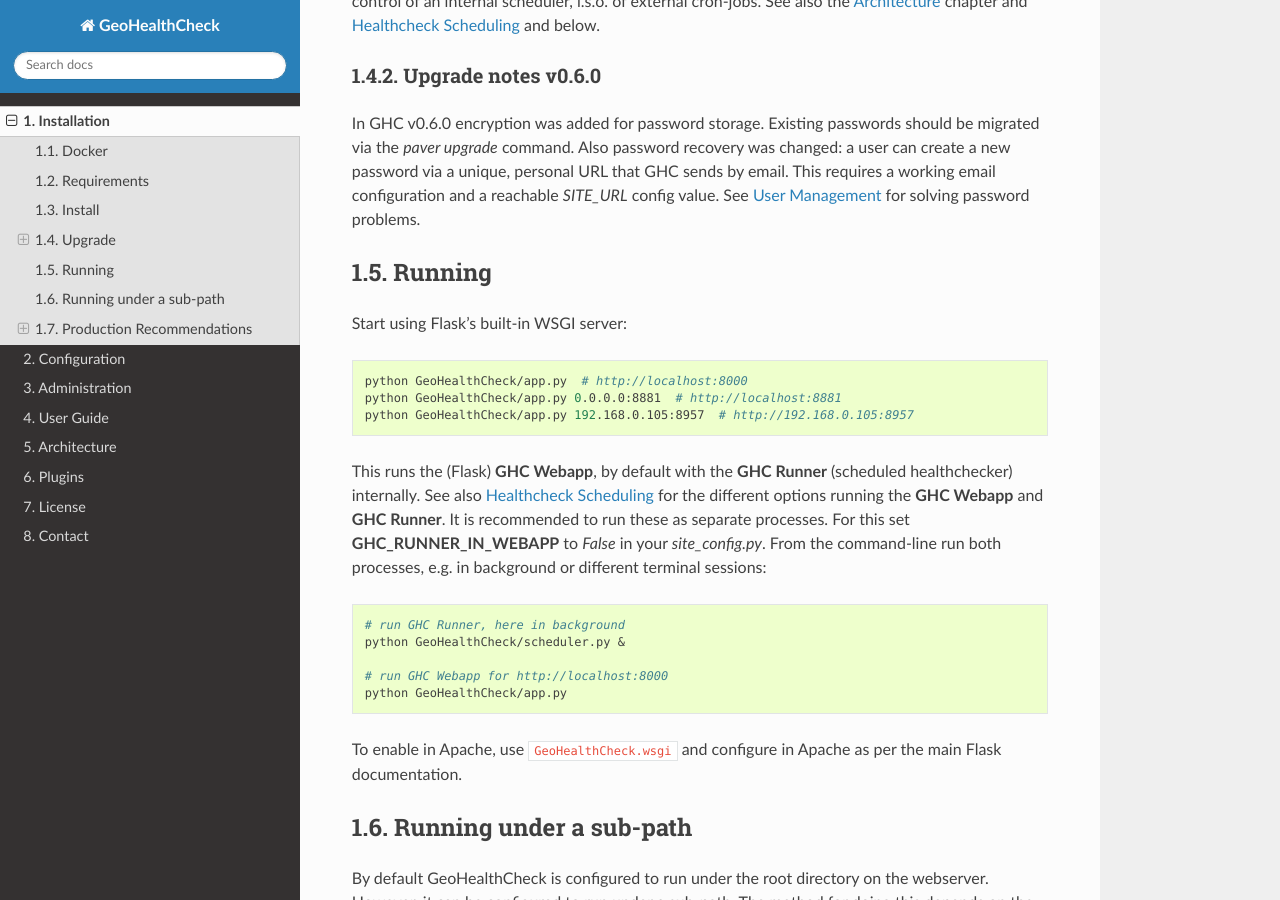
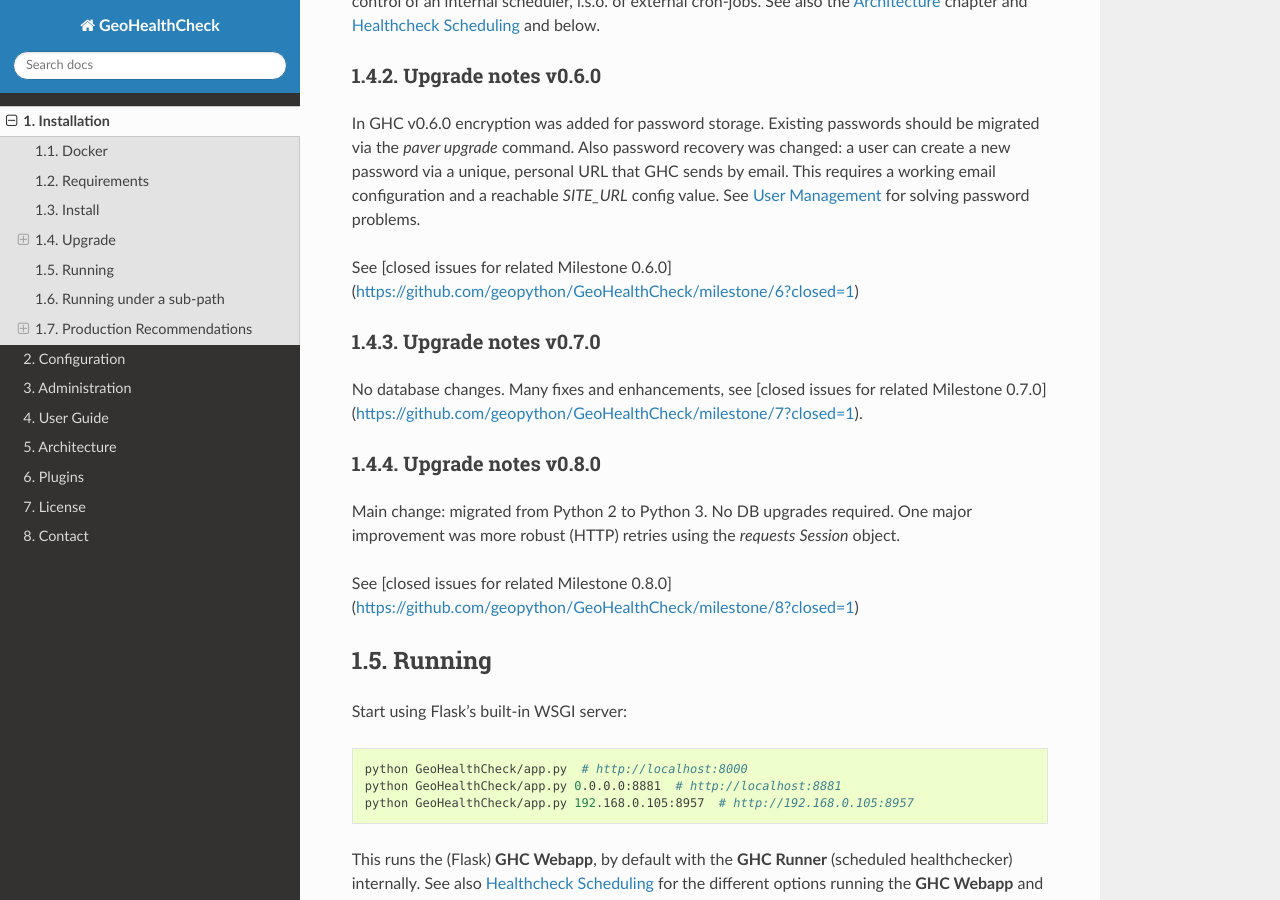
Before and after one commit to geopython/GeoHealthCheck, a Sphinx documentation site: the page built from docs/install.rst, in a window 1280 px wide and 900 px high, scrolled down 2491 px. Built offline with Sphinx 7.4.7 and the Read the Docs theme 2.0.0, drawn with Linux system fonts in a browser that asks for light colours.

Commit message:
docs - made upgrade info uptodate

```diff
--- a/docs/install.rst
+++ b/docs/install.rst
@@ -136,6 +136,20 @@
 a unique, personal URL that GHC sends by email. This requires a working email configuration and a reachable
 `SITE_URL` config value. See :ref:`admin_user_mgt` for solving password problems.
 
+See [closed issues for related Milestone 0.6.0](https://github.com/geopython/GeoHealthCheck/milestone/6?closed=1)
+
+Upgrade notes v0.7.0
+....................
+
+No database changes. Many fixes and enhancements, see [closed issues for related Milestone 0.7.0](https://github.com/geopython/GeoHealthCheck/milestone/7?closed=1).
+
+Upgrade notes v0.8.0
+....................
+
+Main change: migrated from Python 2 to Python 3. No DB upgrades required.
+One major improvement was more robust (HTTP) retries using the `requests` `Session` object.
+
+See [closed issues for related Milestone 0.8.0](https://github.com/geopython/GeoHealthCheck/milestone/8?closed=1)
 
 Running
 -------
```
